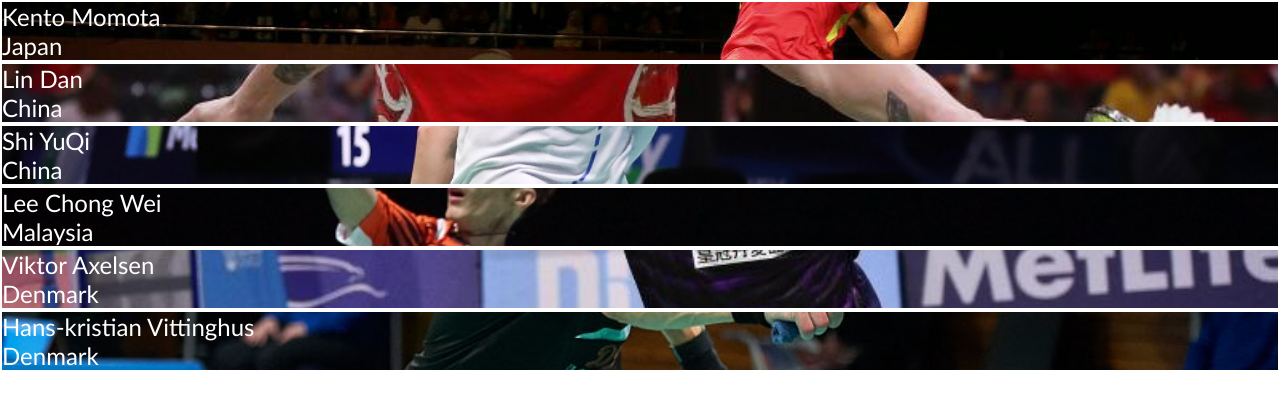
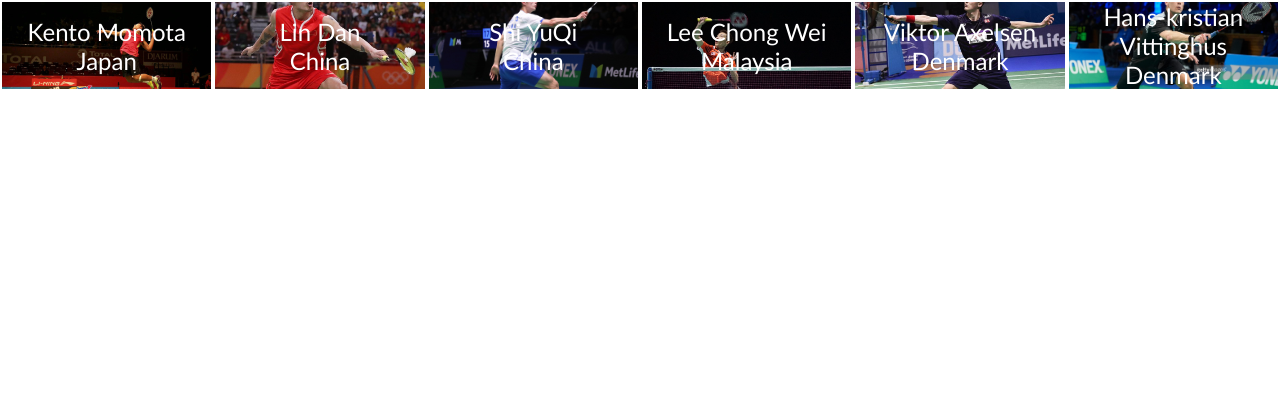
Before and after one commit to jma26/JavaScript30, a plain HTML site: page Flex Panels/index.html in a window 1280 px wide. Drawn offline with Linux system fonts and the light colour scheme.

Commit message:
Add nesting flexbox to panel and panels

```diff
--- a/Flex Panels/styles.css
+++ b/Flex Panels/styles.css
@@ -4,10 +4,21 @@
     padding: 0px;
 }
 
+.panels {
+    display: flex;
+}
+
 .panel {
+    align-items: center;
     border: 2px solid white;
     color: white;
+    display: flex;
+    flex: 1;
+    flex-direction: column;
     font-size: 1.5em;
+    justify-content: center;
+    text-align: center;
+    width: 100%;
 }
 
 .panel1 {
```
